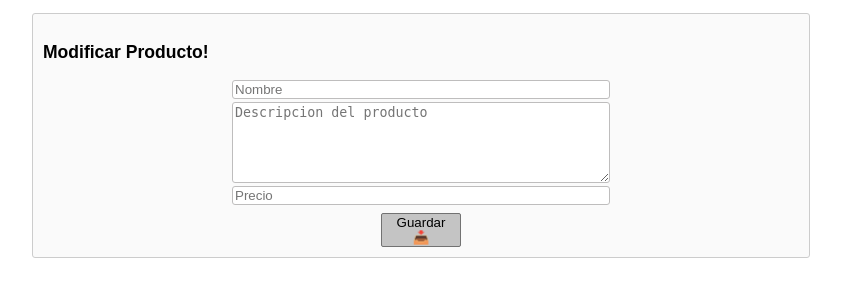
After one commit to TomiB98/PHP_MySQL, a PHP site: page /componentes/modificar_producto.php?codigo=1 in a window 1280 px wide. The commit adds this page. Shown: the top 300 px of the page, without its empty margins (68-909 px from the left). Run offline with PHP 8.4, Linux system fonts and the light colour scheme; data that the repository does not hold is empty.

Commit message:
Unidad 7 Modif Prod

```diff
--- a/clases/producto.php
+++ b/clases/producto.php
@@ -16,13 +16,13 @@ class Producto {
         return $respuesta;
     }
 
-    // public function seleccionar_producto($id) {
-    //     $respuesta = $this->bd->ejecutarConsultas("SELECT * FROM compras WHERE id_producto=$id");
-    //     return $respuesta;
-    // }
+    public function seleccionar_producto($codigo) {
+        $respuesta = $this->bd->ejecutarConsultas("SELECT * FROM productos WHERE codigo=$codigo");
+        return $respuesta;
+    }
 
     public function modificar_producto($codigo, $producto, $descripción, $precio) {
-        $respuesta = $this->bd->ejecutarConsultas("UPDATE compras SET producto='$producto', descripcion='$descripción', precio=$precio WHERE codigo=$codigo");
+        $respuesta = $this->bd->ejecutarConsultas("UPDATE productos SET producto='$producto', descripcion='$descripción', precio=$precio WHERE codigo=$codigo");
         return $respuesta;
     }
 
--- /dev/null
+++ b/componentes/modificar_producto.php
@@ -0,0 +1,40 @@
+<!DOCTYPE html>
+<html lang="es">
+
+<head>
+    <meta charset="utf-8">
+    <meta name="viewport" content="width=device-width, initial-scale=1.0" />
+    <link rel="stylesheet" href="../estilos.css">
+</head>
+
+<body>
+    <div class="container">
+        <section>
+            <h3>Modificar Producto!</h3>
+
+            <?php
+            include('../clases/base_datos.php');
+            include('../clases/producto.php');
+            include('conexion_clases.php');
+
+            $base = new Basedatos(SERVIDOR, USUARIO, PASS, BASE);
+            $prod = new Producto($base);
+
+            $prod_a_modificar = $prod->seleccionar_producto($_GET['codigo']);
+            ?>
+
+            <form class="newProd" action="guardar_prodMod.php" method="POST">
+                <input type="hidden" name="codigo" value="<?php echo $prod_a_modificar[0]['codigo'] ?>">
+                <input class="inputNewProd" name="producto" type="text" placeholder="Nombre" value="<?php echo $prod_a_modificar[0]['producto'] ?>" required maxlength="30">
+                <textarea class="inputNewProd" name="descrip" id="" cols="0" rows="5" placeholder="Descripcion del producto" required maxlength="255"><?php echo $prod_a_modificar[0]['descripcion'] ?></textarea>
+                <input class="inputNewProd" name="precio" type="number" step="0.01" placeholder="Precio" value="<?php echo $prod_a_modificar[0]['precio'] ?>" pattern="^\d{1,8}(\.\d{1,2})?$">
+                <div class="submitComentario">
+                    <button type="submit" class="submitUnidad1">Guardar<br>📥</button>
+                </div>
+            </form>
+
+        </section>
+    </div>
+</body>
+
+</html>
--- a/estilos.css
+++ b/estilos.css
@@ -340,6 +340,9 @@ h5 {
 .btnsProd {
   display: flex;
   flex-direction: column;
+  align-items: center;
+  justify-content: center;
+  text-align: center;
 }
 
 .newProd {
@@ -347,6 +350,13 @@ h5 {
   flex-direction: column;
   margin: auto;
   width: 50%;
+}
+
+.inputNewProd {
+  margin-bottom: 3px;
+  border-radius: 3px;
+  outline: 0;
+  border: 1px solid #bebdbd;
 }
 
 /* pantalla maximo 980px */
```
Also changed, not shown: componentes/guardar_prodMod.php (added, +11 -0 lines), unidad7.php (+10 -8 lines).
